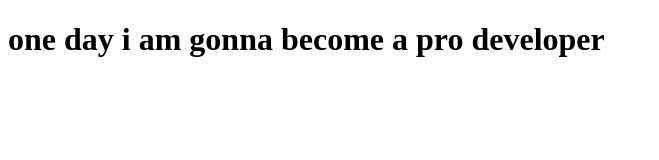
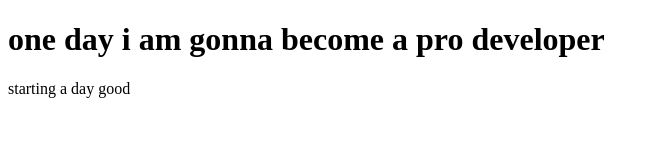
Before and after one commit to sayemaqureshi1122/failed-attempts, a plain HTML site: page codewithharry-web-dev-course/day1/index.html in a window 1280 px wide. Shown: the whole page, without its empty margins (0-659 px from the left). Drawn offline with Linux system fonts and the light colour scheme.

Commit message:
starting

```diff
--- a/codewithharry-web-dev-course/day1/index.html
+++ b/codewithharry-web-dev-course/day1/index.html
@@ -7,5 +7,6 @@
 </head>
 <body>
     <h1>one day i am gonna become a pro developer</h1>
+    <p>starting a day good</p>
 </body>
 </html>
```
